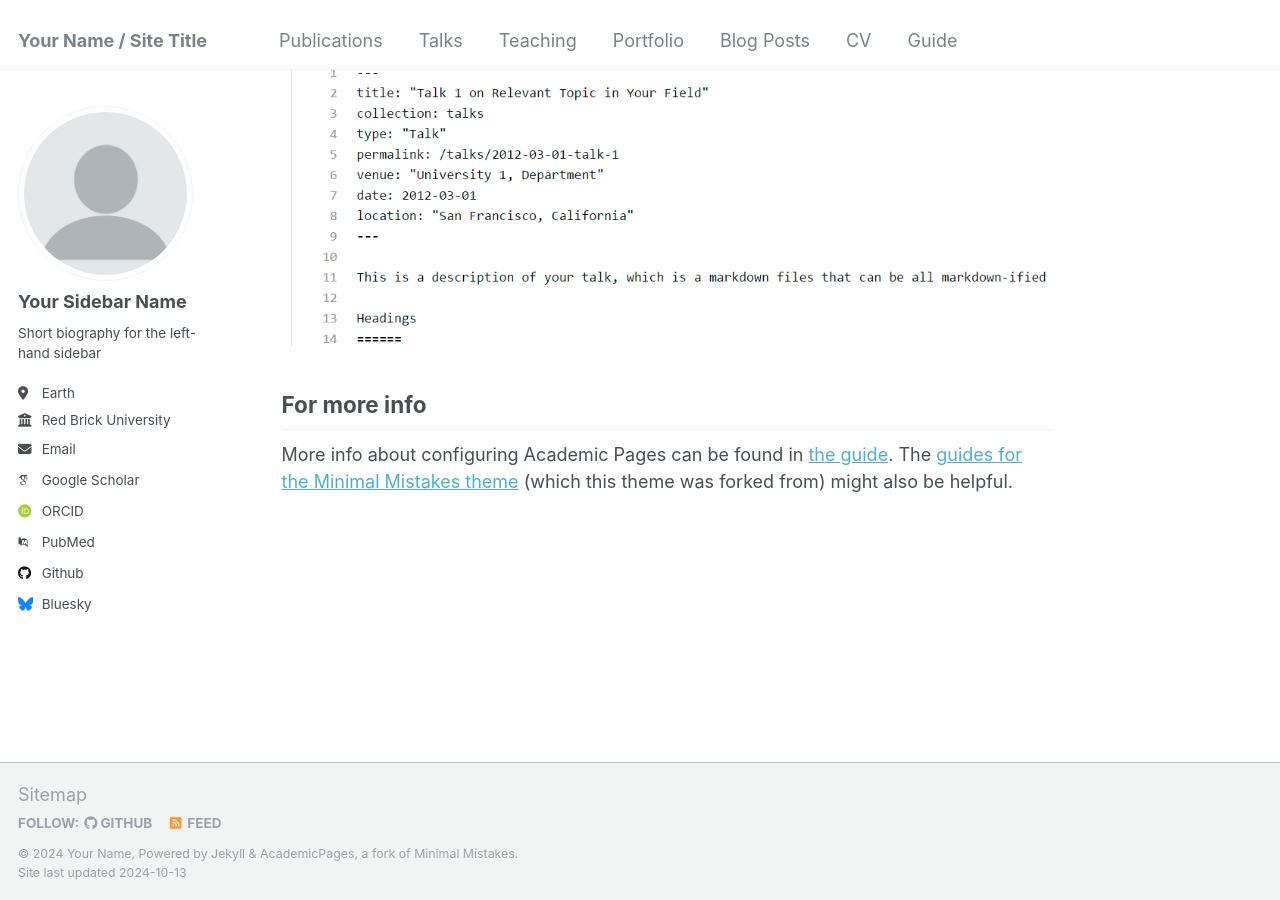
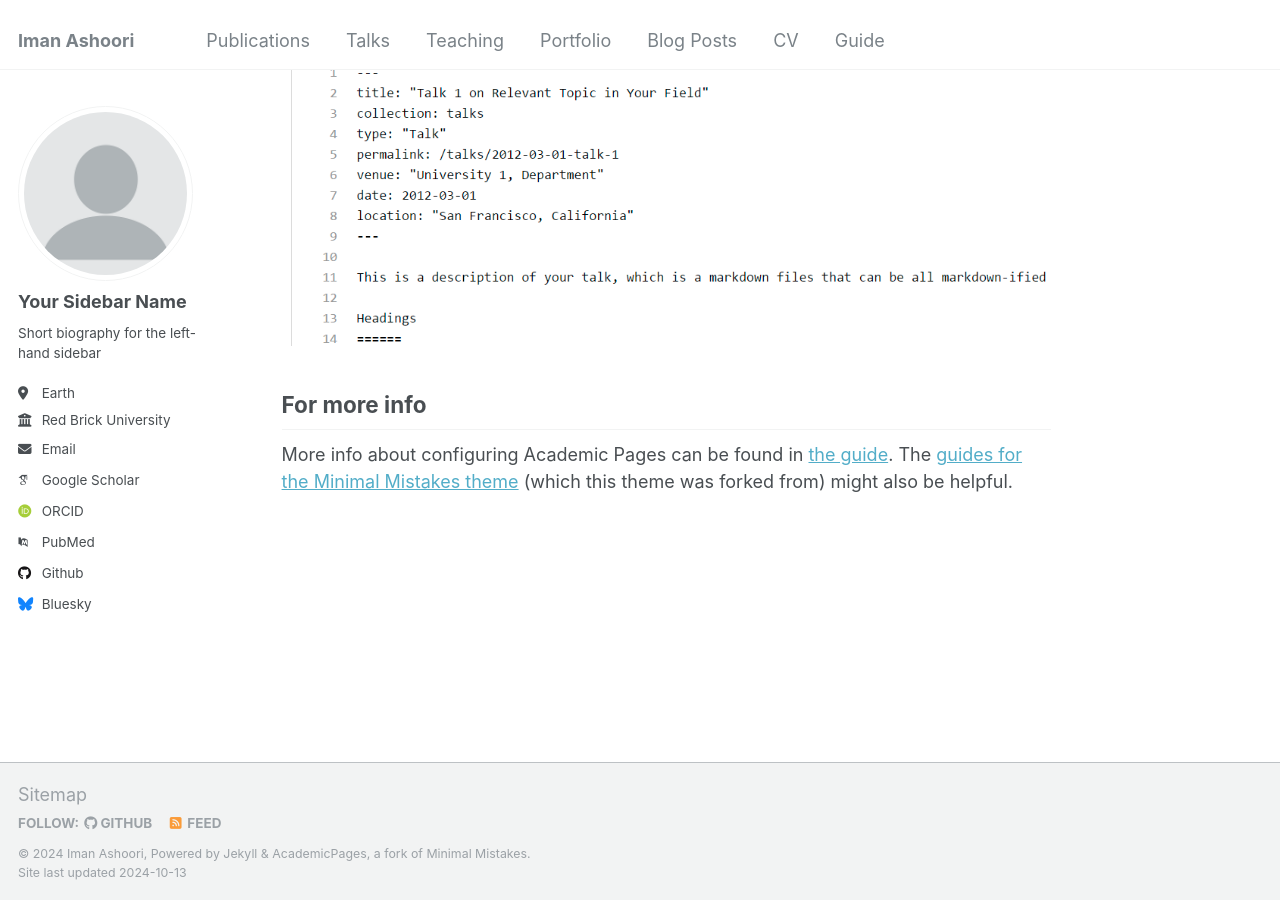
Before and after one commit to imanashoorii/imanashoorii.github.io, a Jekyll site: the page built from _pages/about.md, in a window 1280 px wide and 900 px high, scrolled down 2643 px. Built offline with Jekyll 4.4.1, drawn with Linux system fonts in a browser that asks for light colours; some web fonts are replaced.

Commit message:
added some configs

```diff
--- a/_config.yml
+++ b/_config.yml
@@ -8,13 +8,13 @@
 
 # Basic Site Settings
 locale                   : "en-US"
-title                    : "Your Name / Site Title"
+title                    : "Iman Ashoori"
 title_separator          : "-"
-name                     : &name "Your Name"
+name                     : &name "Iman Ashoori"
 description              : &description "personal description"
-url                      : https://academicpages.github.io # the base hostname & protocol for your site e.g. "https://mmistakes.github.io"
+url                      : https://imanashoorii.github.io # the base hostname & protocol for your site e.g. "https://mmistakes.github.io"
 baseurl                  : "" # the subpath of your site, e.g. "/blog"
-repository               : "academicpages/academicpages.github.io"
+repository               : "imanashoorii/imanashoorii.github.io"
 
 # Site Author - The following control what appear as part of the author content on the side bar.
 #               If a field is blank the icon and link will not appear, otherwise it will be shown.
```
